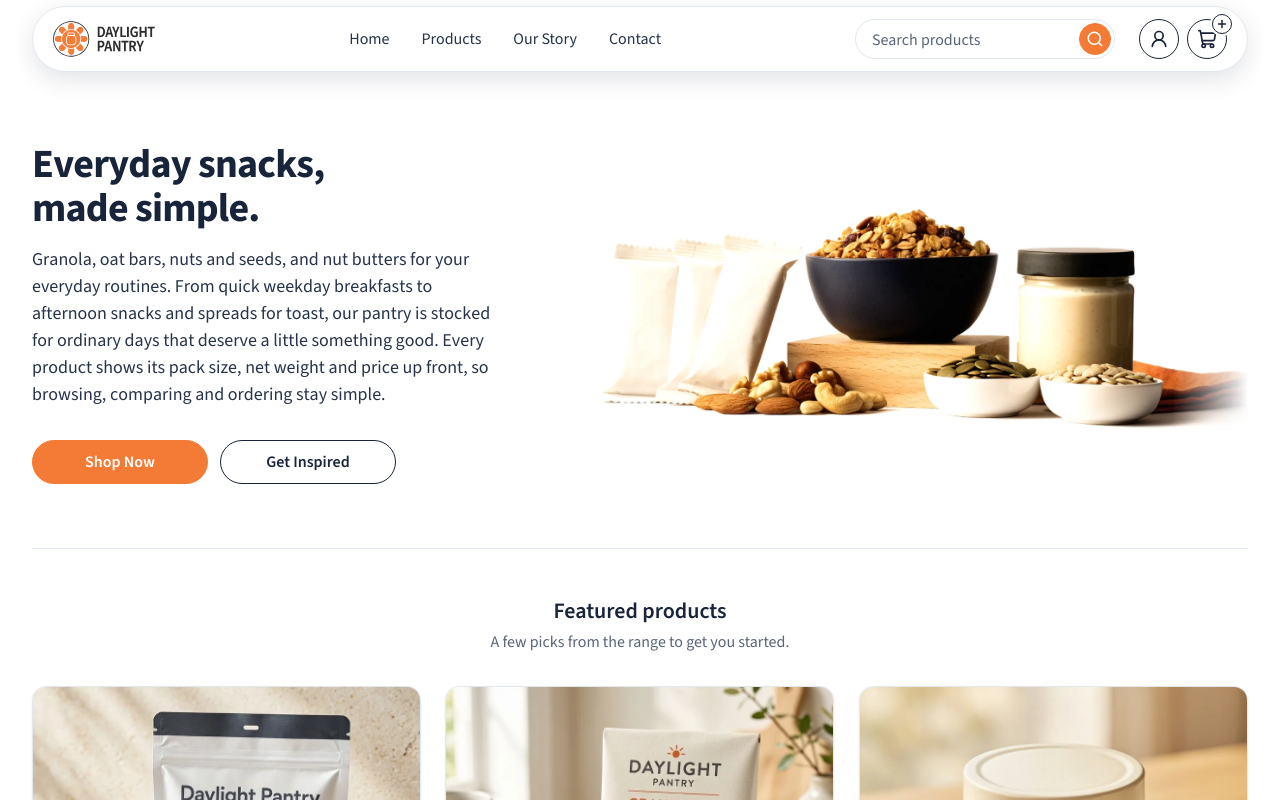
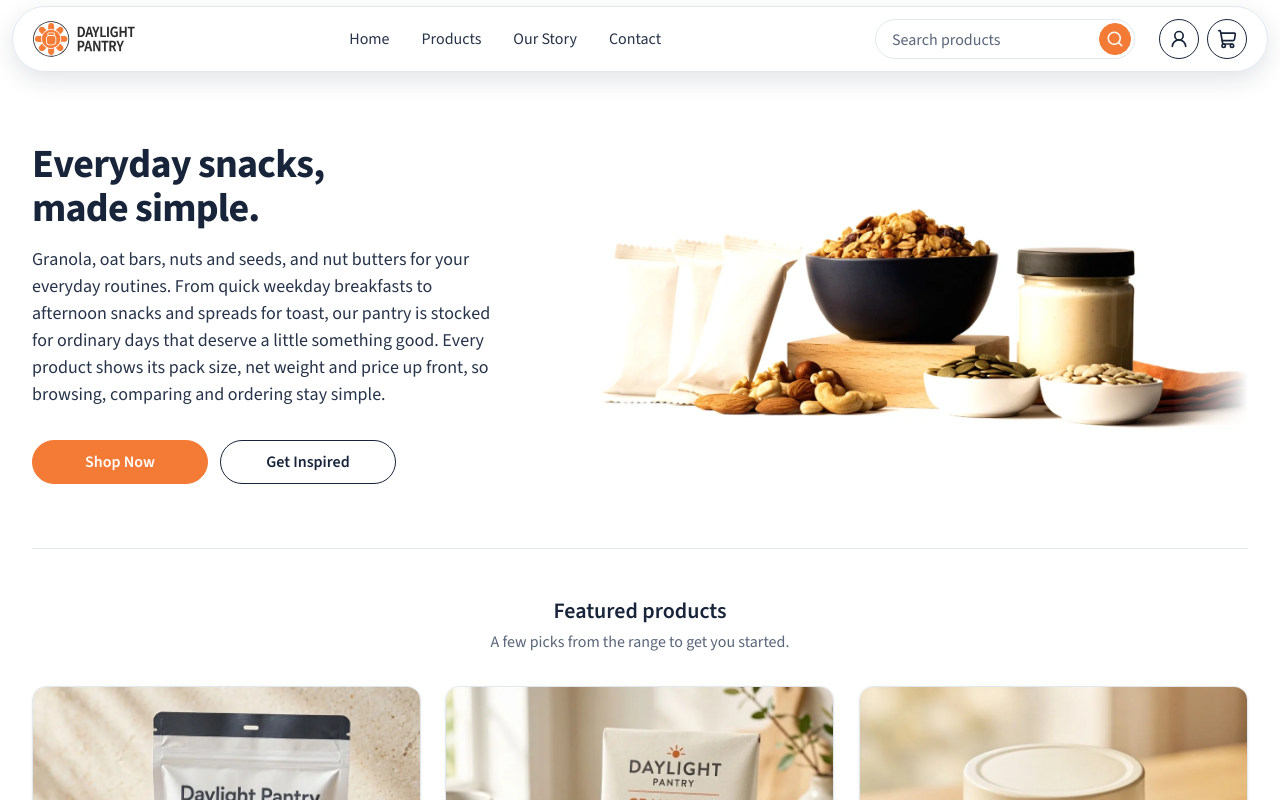
Before and after one commit to aryan-kond/daylight-pantry, a React (Vite) app in the folder frontend/: page / in a window 1280 px wide. Shown: the top 800 px of the page. Built offline with nearby package versions, Linux system fonts and the light colour scheme.

Commit message:
refactor(header): full-width capsule with capped content, soft grey cart count badge

```diff
--- a/frontend/src/components/Header/Header.css
+++ b/frontend/src/components/Header/Header.css
@@ -6,7 +6,7 @@
   z-index: 50;
   display: flex;
   justify-content: center;
-  padding: 6px var(--gutter);
+  padding: 6px var(--space-3);
   /* Only the capsule takes clicks, so the page stays clickable in the margins around it */
   pointer-events: none;
 }
@@ -23,8 +23,6 @@
   column-gap: var(--space-3);
   row-gap: var(--space-3);
   width: 100%;
-  /* Lines the capsule's outer edges up with the page content */
-  max-width: calc(var(--content-max-width) - 2 * var(--gutter));
   padding: var(--space-3) var(--space-4);
   background: var(--color-canvas);
   border: 1px solid var(--color-border);
@@ -162,7 +160,8 @@
   color: var(--color-text-primary);
 }
 
-/* Cart badge: the item count in a dark circle, bold and easy to read */
+/* Cart badge: a small soft grey circle with the count in regular weight, like the nav links.
+   Fixed size, so it stays a circle for one or two digits. */
 .site-header__cart-badge {
   position: absolute;
   top: -6px;
@@ -171,24 +170,22 @@
   display: inline-flex;
   align-items: center;
   justify-content: center;
-  min-width: 20px;
-  height: 20px;
-  padding: 0 5px;
-  background: var(--color-text-primary);
-  border-radius: var(--radius-pill);
+  width: 18px;
+  height: 18px;
+  padding: 0;
+  background: var(--color-border);
+  border-radius: 50%;
   box-shadow: 0 0 0 2px var(--color-canvas);
-  color: var(--color-canvas);
-  font-size: 0.8125rem; /* 13px */
-  font-weight: 700;
+  color: var(--color-text-primary);
+  font-size: 0.75rem; /* 12px */
+  font-weight: 400;
   line-height: 1;
 }
 
-/* Empty cart: a quiet outlined circle with a plus, no filled color */
-.site-header__cart-badge--empty {
-  padding: 0;
-  background: var(--color-canvas);
-  border: 1.5px solid var(--color-text-primary);
-  color: var(--color-text-primary);
+/* Past 99 the label is "99+", so it gets a smaller size to stay inside the circle */
+.site-header__cart-badge--many {
+  font-size: 0.625rem; /* 10px */
+  letter-spacing: -0.03em;
 }
 
 /* ---------- Navigation ---------- */
@@ -262,7 +259,9 @@
     grid-template-columns: auto 1fr auto auto;
     grid-template-areas: 'brand nav search actions';
     column-gap: var(--space-6);
-    padding: var(--space-3) 20px;
+    /* Full-width capsule; the content inside stays within the page's content width */
+    padding-block: var(--space-3);
+    padding-inline: max(20px, calc((100% - (var(--content-max-width) - 2 * var(--gutter))) / 2));
     border-radius: 33px; /* half of the 66px height: a true capsule */
   }
 
--- a/frontend/src/components/Header/Header.tsx
+++ b/frontend/src/components/Header/Header.tsx
@@ -1,6 +1,6 @@
 import { useEffect, useRef, useState, type FormEvent, type MouseEvent } from 'react';
 import { Link, NavLink, useNavigate, useSearchParams } from 'react-router';
-import { Menu, Plus, Search, ShoppingCart, UserRound, X } from 'lucide-react';
+import { Menu, Search, ShoppingCart, UserRound, X } from 'lucide-react';
 import logoFull from '../../assets/logo-full.svg';
 import { selectCartCount, useCartStore } from '../../store/cartStore';
 import './Header.css';
@@ -144,21 +144,16 @@ export default function Header() {
           </Link>
           <Link to="/cart" className="site-header__icon-link icon-fill" aria-label={cartLabel}>
             <ShoppingCart size={20} aria-hidden="true" />
-            {/* Empty cart: a small outlined "+". With items: the count in a dark circle. */}
+            {cartCount > 0 && (
               <span
                 className={`site-header__cart-badge tabular ${
-                cartCount === 0 ? 'site-header__cart-badge--empty' : ''
+                  cartCount > 99 ? 'site-header__cart-badge--many' : ''
                 }`}
                 aria-hidden="true"
               >
-              {cartCount === 0 ? (
-                <Plus size={12} strokeWidth={3} />
-              ) : cartCount > 99 ? (
-                '99+'
-              ) : (
-                cartCount
+                {cartCount > 99 ? '99+' : cartCount}
+              </span>
             )}
-            </span>
           </Link>
         </div>
       </div>
```
Lines whose indentation alone changed are shown as unchanged.
